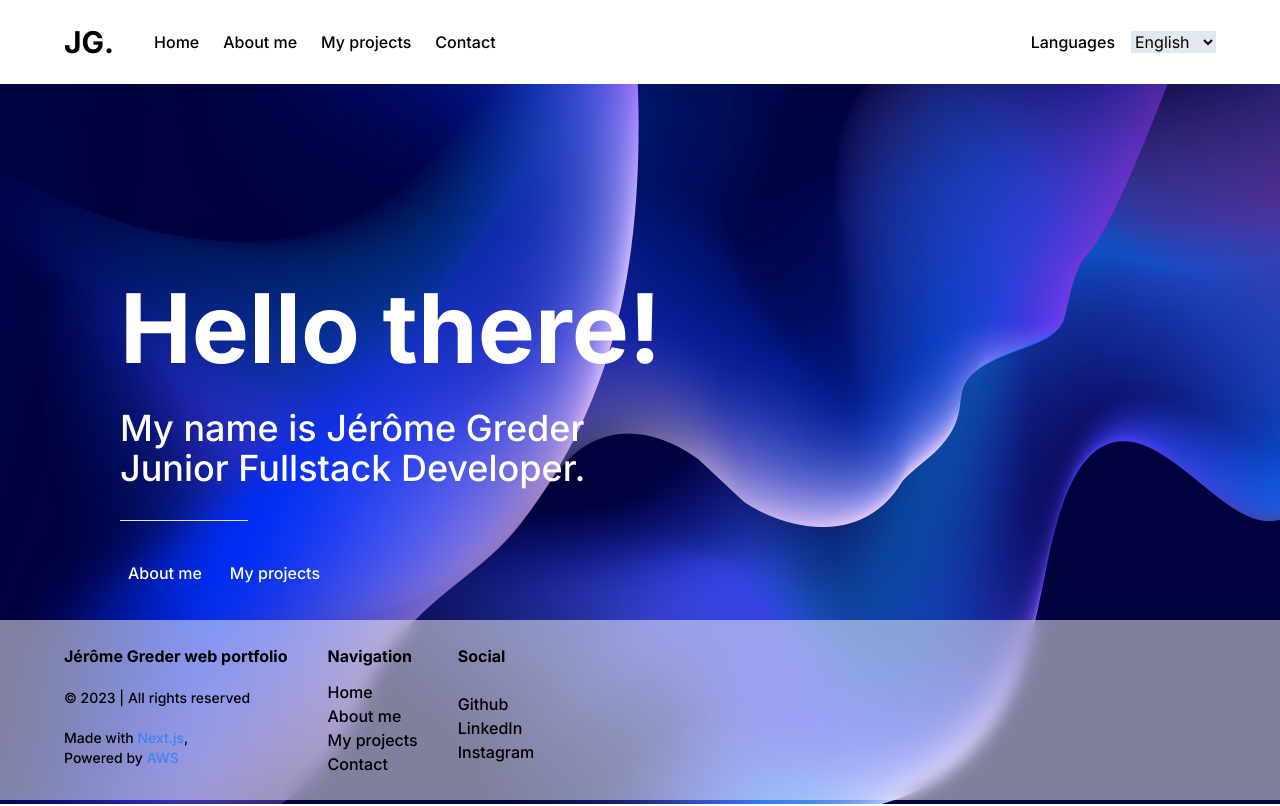
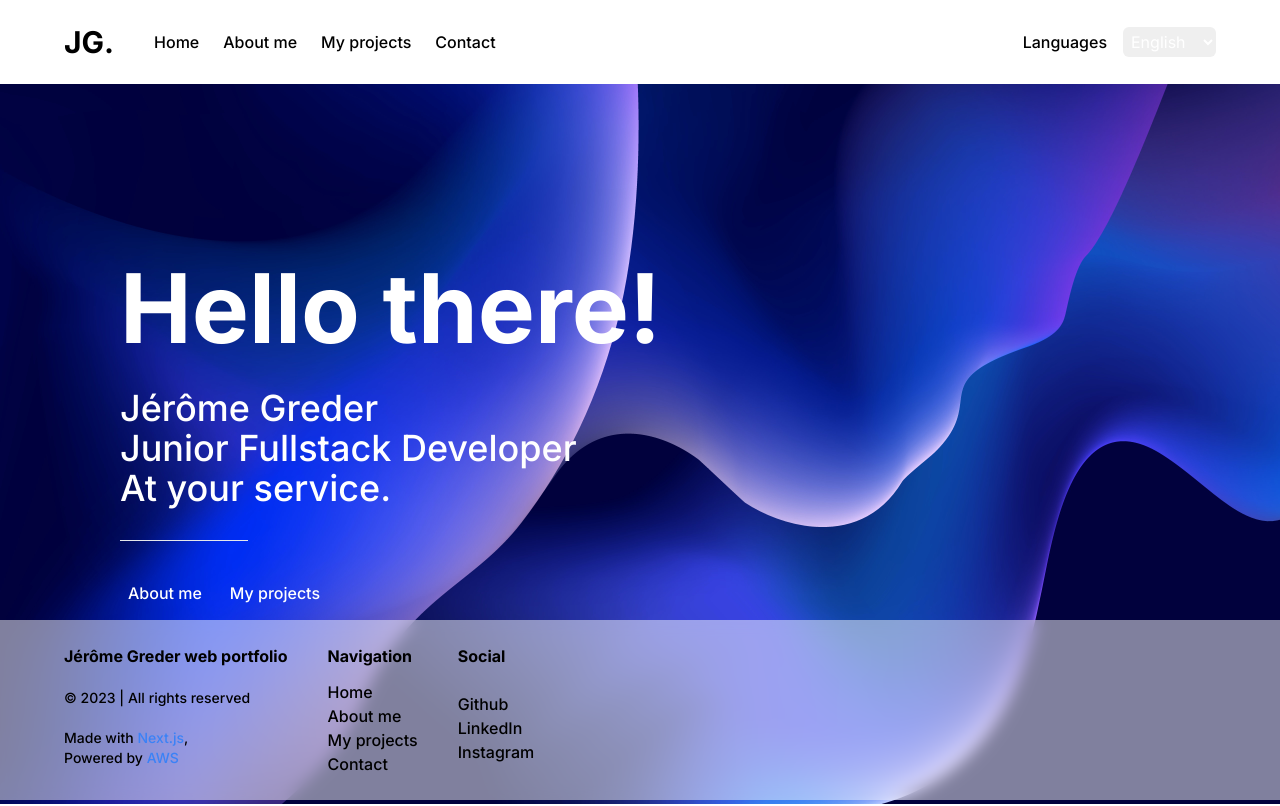
Before and after one commit to Glados1998/jerome-greder-web-portfolio-client, a Next.js app: page / in a window 1280 px wide. Shown: the top 806 px of the page. Built offline with nearby package versions, Linux system fonts and the light colour scheme.

Commit message:
feat: dark mode added

```diff
--- a/src/app/layout.tsx
+++ b/src/app/layout.tsx
@@ -18,7 +18,7 @@ export default function RootLayout({
   children: React.ReactNode
 }) {
   return (
-    <html lang="en">
+    <html lang="en" className={'text-black dark:text-white dark:bg-slate-900'}>
       <body className={inter.className}>
       <Header />
           <main>
--- a/src/app/page.tsx
+++ b/src/app/page.tsx
@@ -18,8 +18,9 @@ export default function Home() {
                     className="absolute top-40 left-16 w-full h-96 flex flex-col justify-center items-start text-white p-14">
                     <h1 className="text-8xl font-bold">Hello there!</h1>
                     <p className="text-4xl font-medium mt-8">
-                        My name is Jérôme Greder <br/>
-                        Junior Fullstack Developer.
+                        Jérôme Greder <br/>
+                        Junior Fullstack Developer <br/>
+                        At your service.
                     </p>
                     <hr className="w-32 mt-8"/>
                     <div className="flex flex-row gap-3 mt-8">
@@ -39,7 +40,7 @@ export default function Home() {
                         applications. <br/> I am a self-taught junior Fullstack developer and alumni of the <a target={'_blank'} href={'https://www.epitech.eu/en/'} className={'font-medium hover:underline'}>Epitech school</a>.
                     </p>
                     <div className={'mt-6'}>
-                        <Link href={'/contact'} className={'font-medium hover:bg-slate-800 p-2 rounded-md hover:text-white transition duration-300 ease-in-out'}>
+                        <Link href={'/contact'} className={'font-medium hover:bg-slate-800 p-2 rounded-md hover:text-white transition duration-300 ease-in-out hover:dark:bg-slate-50 hover:dark:text-black'}>
                             Let's talk!
                         </Link>
                     </div>
--- a/src/components/footer.tsx
+++ b/src/components/footer.tsx
@@ -15,7 +15,7 @@ const socialLinks = [
 ]
 export default function Footer() {
     return (
-        <footer className={'bg-slate-200 p-6 backdrop-blur bg-white/50 sticky inset-x-0 bottom-0'}>
+        <footer className={'bg-slate-200 p-6 backdrop-blur bg-white/50 sticky inset-x-0 bottom-0 z-10 dark:backdrop-blur-md dark:bg-slate-900/60'}>
             <div className={'grid grid-flow-col auto-cols-max gap-10 ml-10'}>
                 <div className={'grid grid-flow-row gap-3'}>
                     <span className={'font-bold text-md'}>Jérôme Greder web portfolio</span>
--- a/src/components/header.tsx
+++ b/src/components/header.tsx
@@ -9,7 +9,7 @@ const links = [
 
 export default function Header() {
     return (
-        <header className="bg-slate-200 sticky top-0 p-6 backdrop-blur-md bg-white/70 z-10">
+        <header className="bg-slate-200 sticky top-0 p-6 backdrop-blur-md bg-white/60 z-10 dark:backdrop-blur-md dark:bg-slate-900/60">
             <nav className="flex justify-between items-center">
                 <div className="flex items-center">
                     <h1 className="text-3xl font-bold mr-10 ml-10">
@@ -25,11 +25,11 @@ export default function Header() {
                         ))}
                     </ul>
                 </div>
-                <div className="flex items-center mr-10">
-                    <span className="font-medium mr-4">
+                <div className={'flex items-center mr-10'}>
+                    <span className={'font-medium mr-4'}>
                         Languages
                     </span>
-                    <select className="bg-slate-200">
+                    <select className={'text-white rounded-md p-1 dark:text-black dark:p-1 dark:rounded-md'}>
                         <option>English</option>
                         <option>Deutsch</option>
                         <option>Français</option>
```
